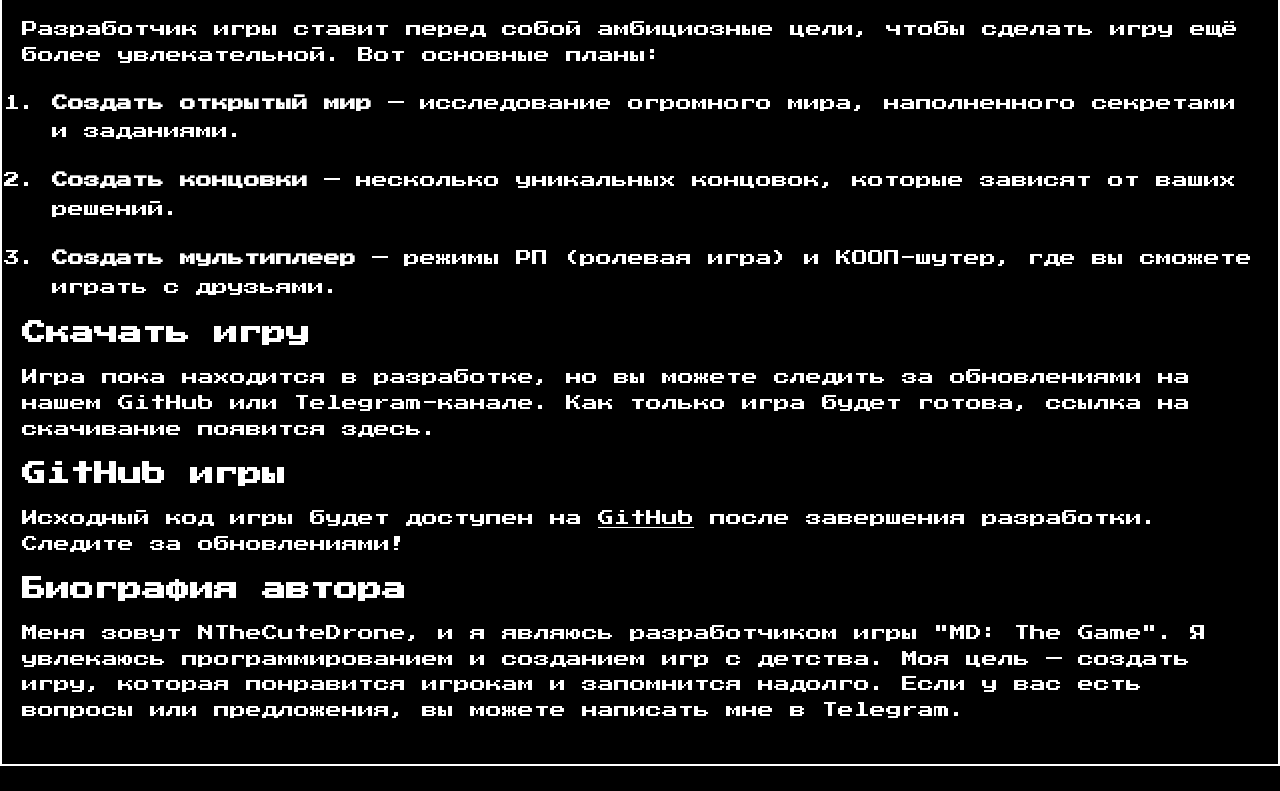
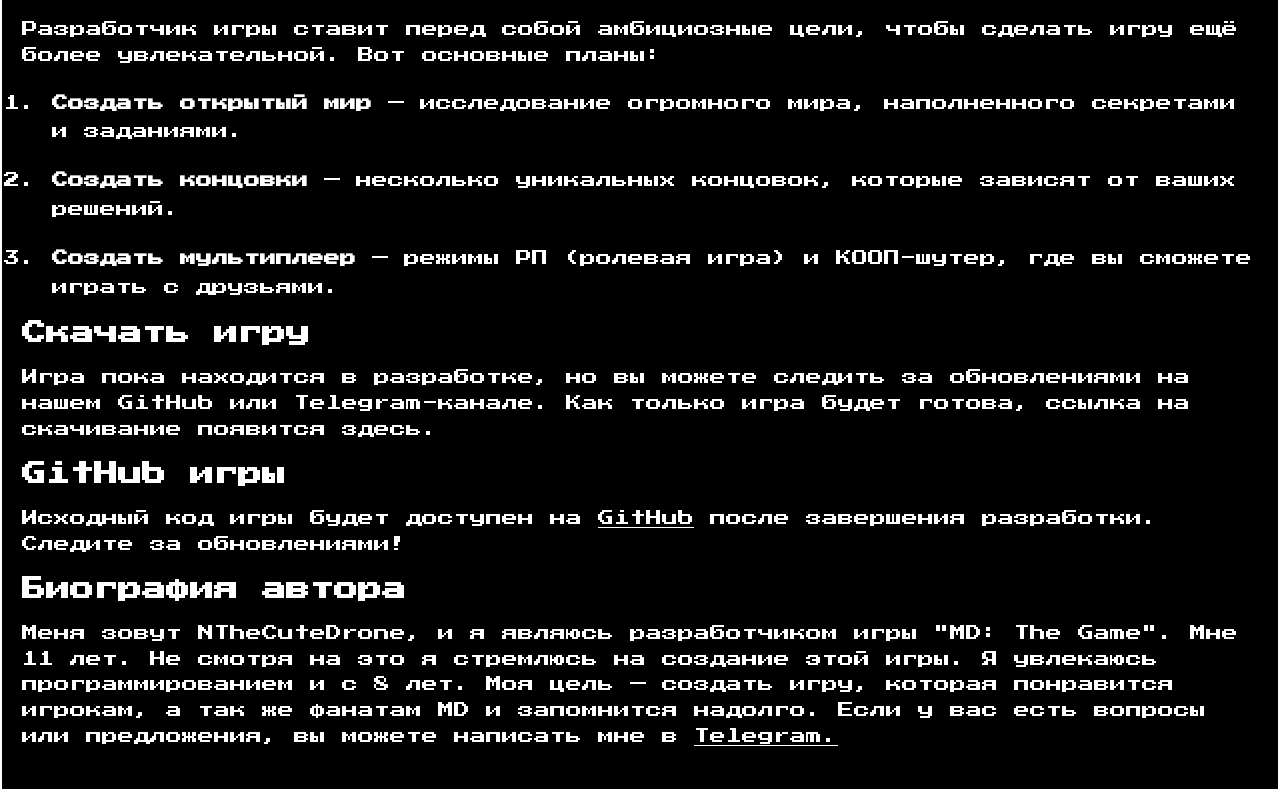
Before and after one commit to MDTheGame/MDTheGame.github.io, a plain HTML site: page index.html in a window 1280 px wide. Shown: the part 1277-2068 px from the top of the page. Before the commit the page ends 2043 px from the top, so only its background shows below. Drawn offline with Linux system fonts and the light colour scheme.

Commit message:
Add files via upload

```diff
--- a/index.html
+++ b/index.html
@@ -89,9 +89,10 @@
                 <h2>Биография автора</h2>
                 <p>
                     Меня зовут NTheCuteDrone, и я являюсь разработчиком игры "MD: The Game".
-                    Я увлекаюсь программированием и созданием игр с детства.
-                    Моя цель — создать игру, которая понравится игрокам и запомнится надолго.
-                    Если у вас есть вопросы или предложения, вы можете написать мне в Telegram.
+                    Мне 11 лет. Не смотря на это я стремлюсь на создание этой игры.
+                    Я увлекаюсь программированием и с 8 лет.
+                    Моя цель — создать игру, которая понравится игрокам, а так же фанатам MD и запомнится надолго.
+                    Если у вас есть вопросы или предложения, вы можете написать мне в <a href="https://t.me/nthecutedrone">Telegram.</a>
                 </p>
             </section>
         </div>
```
